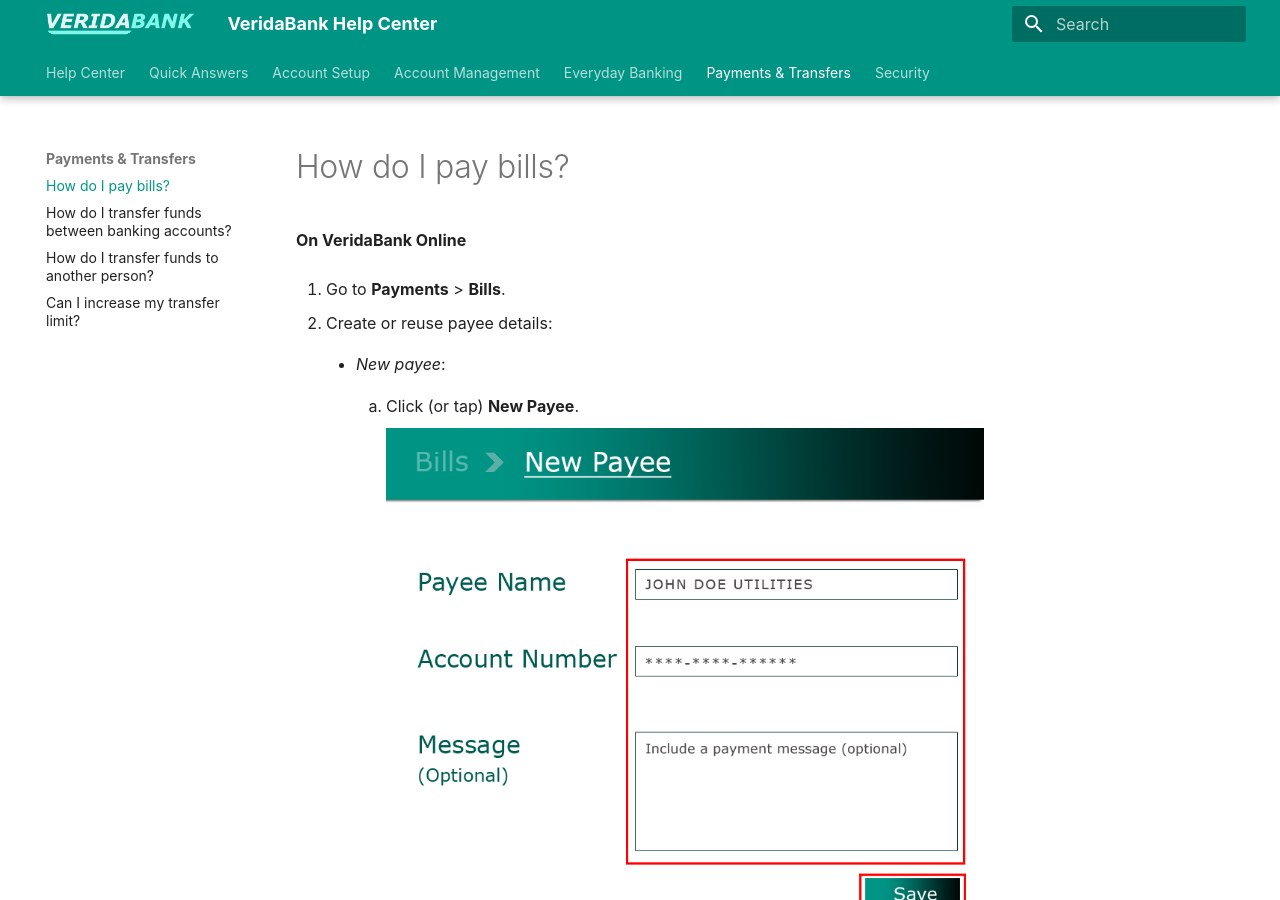
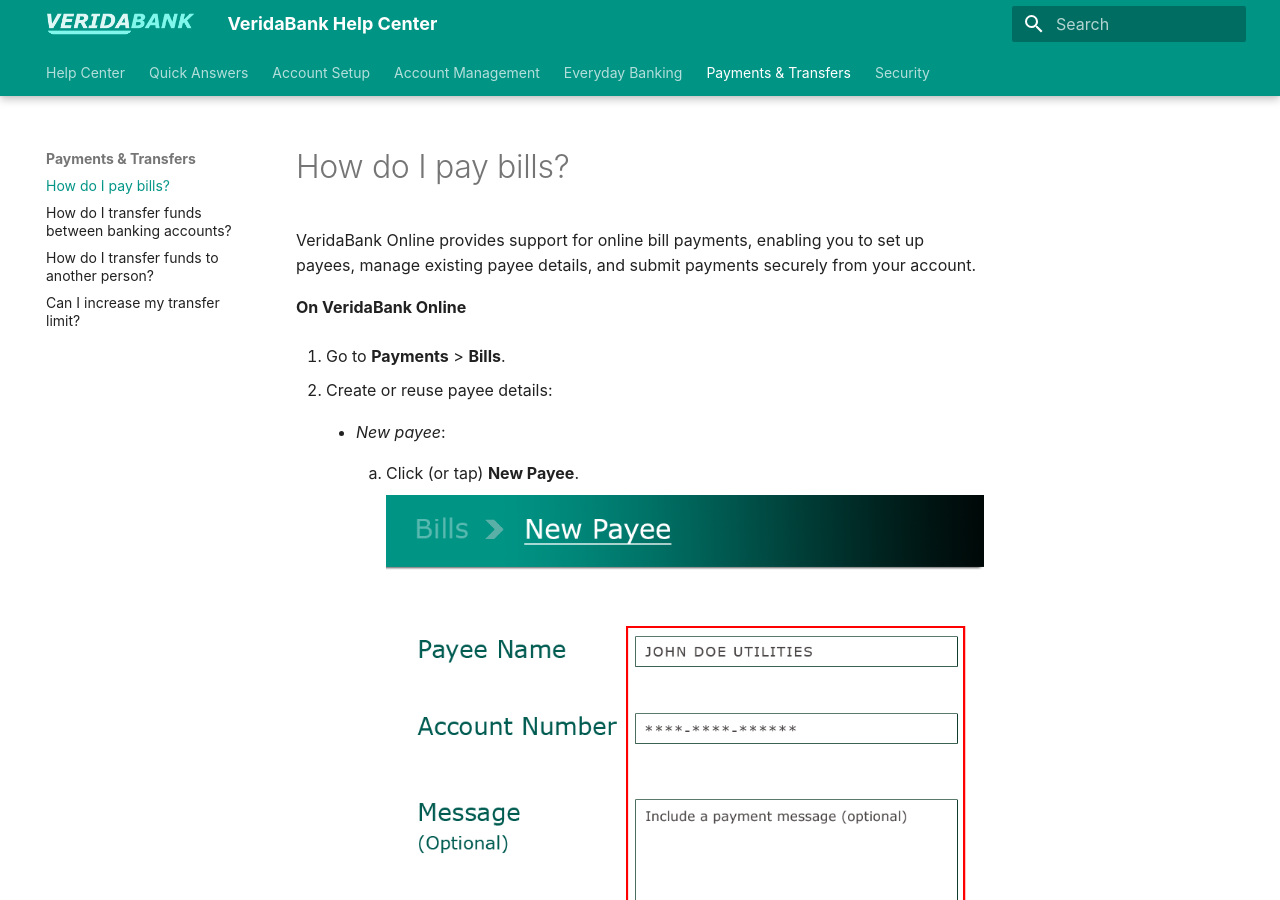
Before and after one commit to mlbms19/VeridaBank, an MkDocs documentation site: the page built from docs/Payments & Transfers/Pay Bills.md, in a window 1280 px wide and 900 px high. Built offline with MkDocs 1.6.1 and Material for MkDocs 9.7.7, drawn with Linux system fonts in a browser that asks for light colours; some web fonts are replaced.

Commit message:
Add 'Pay Bills' article

```diff
--- a/docs/Payments & Transfers/Pay Bills.md
+++ b/docs/Payments & Transfers/Pay Bills.md
@@ -1,4 +1,6 @@
 # How do I pay bills?
+
+VeridaBank Online provides support for online bill payments, enabling you to set up payees, manage existing payee details, and submit payments securely from your account.
 
 **On VeridaBank Online**
 
```
